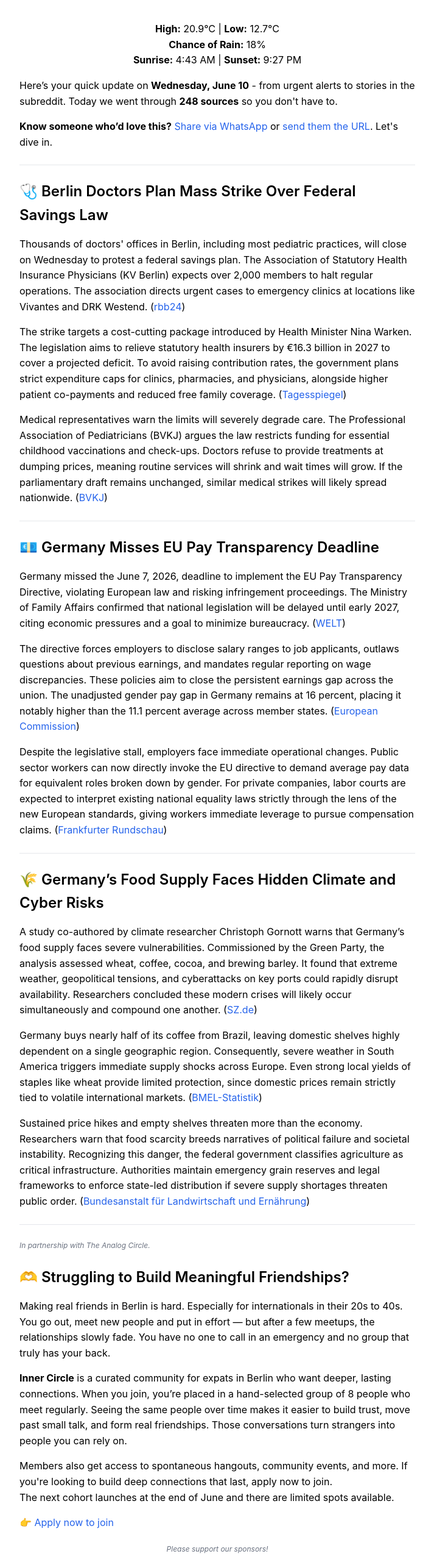
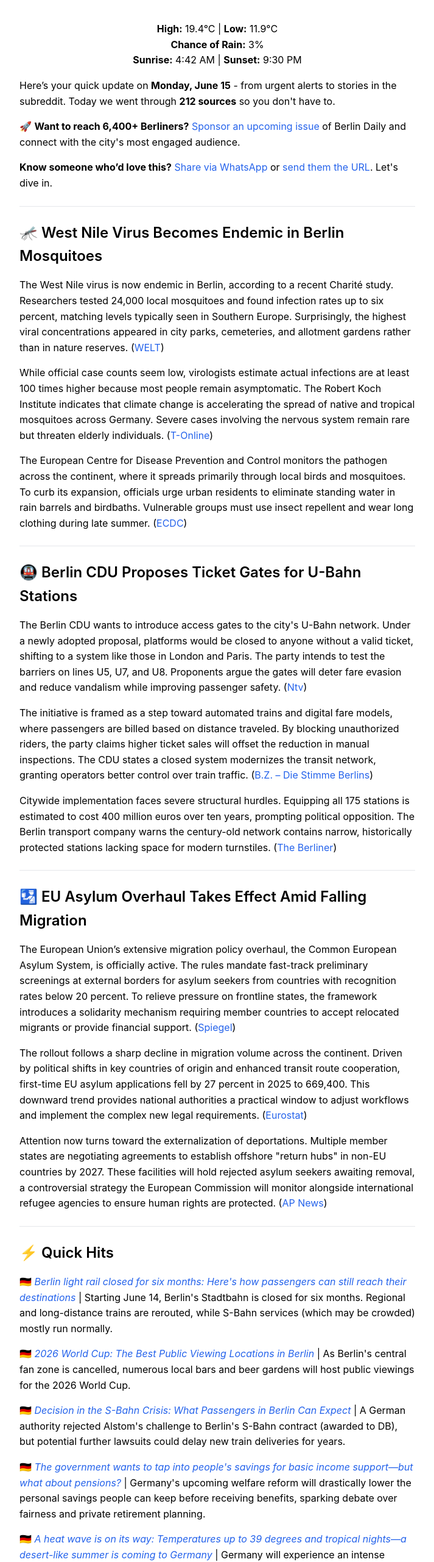
Before and after one commit to plamenpasliev/berlindaily-newsletter-archive, a website: page archive/latest.html in a window 1280 px wide. Shown: the part 220-2782 px from the top of the page at 61% size, without its empty margins (283-996 px from the left). Drawn offline with Linux system fonts and the light colour scheme; a script that the page names is missing.

Commit message:
Update Today's Newsletter

```diff
--- a/archive/latest.html
+++ b/archive/latest.html
@@ -4,10 +4,10 @@
 <head>
     <meta charset="UTF-8">
     <meta name="viewport" content="width=device-width, initial-scale=1.0">
-    <title>🏥 Practice closures, Pay transparency, Food crisis - Berlin News Daily</title>
+    <title>🦟 Mosquito virus, Subway restrictions, Asylum changes - Berlin News Daily</title>
     <meta name="description" content="Stay informed with curated Berlin news and events in English — perfect for expats and newcomers. We go through 100+ articles, posts and events each day so you don't have to.">
     <meta name="author" content="Plamen Pasliev" />
-    <meta name="publish-date" content="2026-06-10">
+    <meta name="publish-date" content="2026-06-15">
     <link rel="canonical" href="https://berlindaily.org/" />
 
     <!-- Cache control for static assets -->
@@ -17,20 +17,20 @@
     <link rel="preload" as="image" href="/assets/berlin-news-daily-logo.webp" fetchpriority="high" />
     <link rel="stylesheet" href="style.css">
 
-    <meta property="og:title" content="🏥 Practice closures, Pay transparency, Food crisis - Berlin News Daily" />
+    <meta property="og:title" content="🦟 Mosquito virus, Subway restrictions, Asylum changes - Berlin News Daily" />
     <meta property="og:description" content="Stay informed with curated Berlin news and events in English — perfect for expats and newcomers. We go through 100+ articles, posts and events each day so you don't have to." />
     <meta property="og:type" content="article" />
-    <meta property="og:url" content="https://newsletter.berlindaily.org/archive/20260610-practice-closures-pay-transparency-food-crisis.html" />
+    <meta property="og:url" content="https://newsletter.berlindaily.org/archive/20260615-mosquito-virus-subway-restrictions-asylum-changes.html" />
     <meta property="og:image" content="https://storage.googleapis.com/gpt-engineer-file-uploads/4EHtkGxfgqNmjMCrTPEpIxYaKjf2/social-images/social-1758459261289-berlindaily-logo.png">
 
 <script type="application/ld+json">
 {
   "@context": "https://schema.org",
   "@type": "NewsArticle",
-  "headline": "🏥 Practice closures, Pay transparency, Food crisis - Berlin News Daily",
+  "headline": "🦟 Mosquito virus, Subway restrictions, Asylum changes - Berlin News Daily",
   "image": [ "https://newsletter.berlindaily.org/assets/berlin-news-daily-logo.webp"
    ],
-  "datePublished": "2026-06-10",
+  "datePublished": "2026-06-15",
   "author": {
     "@type": "Organization",
     "name": "Berlin News Daily"
@@ -62,49 +62,36 @@
   <img style="display: block; margin: 0 auto;" alt="Berlin Daily Logo" width="150" src="https://fgovoiddczxvdmvjrdqs.supabase.co/storage/v1/object/public/berlin_daily_assets/berlin_daily_logo.png?w=150">
 
 <h1 id="☀️-guten-morgen-berlin">☀️ Guten Morgen, Berlin!</h1>
-<p><strong>High:</strong> 20.9°C | <strong>Low:</strong> 12.7°C<br><strong>Chance of Rain:</strong> 18%<br><strong>Sunrise:</strong> 4:43 AM | <strong>Sunset:</strong> 9:27 PM</p>
+<p><strong>High:</strong> 19.4°C | <strong>Low:</strong> 11.9°C<br><strong>Chance of Rain:</strong> 3%<br><strong>Sunrise:</strong> 4:42 AM | <strong>Sunset:</strong> 9:30 PM</p>
 </div>
 
-<p>Here’s your quick update on <strong>Wednesday, June 10</strong> - from urgent alerts to stories in the subreddit. Today we went through <strong>248 sources</strong> so you don't have to. </p>
+<p>Here’s your quick update on <strong>Monday, June 15</strong> - from urgent alerts to stories in the subreddit. Today we went through <strong>212 sources</strong> so you don't have to. </p>
+<p>🚀 <strong>Want to reach 6,400+ Berliners?</strong> <a href="https://berlindaily.org/partner">Sponsor an upcoming issue</a> of Berlin Daily and connect with the city's most engaged audience.</p>
 <p><strong>Know someone who’d love this?</strong> <a href="https://api.whatsapp.com/send?text=Hey%21%20I%E2%80%99ve%20been%20reading%20Berlin%20Daily%20lately%20and%20thought%20you%E2%80%99d%20like%20it.%20It%20helps%20me%20stay%20informed%20and%20find%20out%20cool%20things%20to%20do%20in%20Berlin.%20It%27s%20also%20free.%20Check%20it%20out%3A%20https%3A%2F%2Fberlindaily.org">Share via WhatsApp</a> or <a href="https://newsletter.berlindaily.org/">send them the URL</a>. Let's dive in.</p>
 <hr>
-<h2 id="🩺-berlin-doctors-plan-mass-strike-over-federal-savings-law">🩺 Berlin Doctors Plan Mass Strike Over Federal Savings Law</h2>
-<p class="excerpt">Thousands of doctors' offices in Berlin, including most pediatric practices, will close on Wednesday to protest a federal savings plan. The Association of Statutory Health Insurance Physicians (KV Berlin) expects over 2,000 members to halt regular operations. The association directs urgent cases to emergency clinics at locations like Vivantes and DRK Westend. (<a href="https://www.rbb24.de/panorama/beitrag/2026/06/aktionstag-berliner-arztpraxen-sparpaket-gesundheit.html">rbb24</a>)</p>
-<p>The strike targets a cost-cutting package introduced by Health Minister Nina Warken. The legislation aims to relieve statutory health insurers by €16.3 billion in 2027 to cover a projected deficit. To avoid raising contribution rates, the government plans strict expenditure caps for clinics, pharmacies, and physicians, alongside higher patient co-payments and reduced free family coverage. (<a href="https://www.tagesspiegel.de/berlin/gkv-sparmassnahmen-viele-praxen-in-berlin-konnten-mittwoch-geschlossen-bleiben-15696994.html">Tagesspiegel</a>)</p>
-<p>Medical representatives warn the limits will severely degrade care. The Professional Association of Pediatricians (BVKJ) argues the law restricts funding for essential childhood vaccinations and check-ups. Doctors refuse to provide treatments at dumping prices, meaning routine services will shrink and wait times will grow. If the parliamentary draft remains unchanged, similar medical strikes will likely spread nationwide. (<a href="https://www.bvkj.de/">BVKJ</a>)</p>
+<h2 id="🦟-west-nile-virus-becomes-endemic-in-berlin-mosquitoes">🦟 West Nile Virus Becomes Endemic in Berlin Mosquitoes</h2>
+<p class="excerpt">The West Nile virus is now endemic in Berlin, according to a recent Charité study. Researchers tested 24,000 local mosquitoes and found infection rates up to six percent, matching levels typically seen in Southern Europe. Surprisingly, the highest viral concentrations appeared in city parks, cemeteries, and allotment gardens rather than in nature reserves. (<a href="https://www.welt.de/regionales/berlin/article6a2bcaf67e682fc37fbf6fd3/charite-studie-west-nil-virus-ist-in-berlin-fest-etabliert.html">WELT</a>)</p>
+<p>While official case counts seem low, virologists estimate actual infections are at least 100 times higher because most people remain asymptomatic. The Robert Koch Institute indicates that climate change is accelerating the spread of native and tropical mosquitoes across Germany. Severe cases involving the nervous system remain rare but threaten elderly individuals. (<a href="https://www.t-online.de/gesundheit/aktuelles/id_101293958/west-nil-virus-in-berlin-fest-etabliert-mueckengebiete-identifiziert.html">T-Online</a>)</p>
+<p>The European Centre for Disease Prevention and Control monitors the pathogen across the continent, where it spreads primarily through local birds and mosquitoes. To curb its expansion, officials urge urban residents to eliminate standing water in rain barrels and birdbaths. Vulnerable groups must use insect repellent and wear long clothing during late summer. (<a href="https://www.ecdc.europa.eu/en/west-nile-virus-infection">ECDC</a>)</p>
 <hr>
-<h2 id="💶-germany-misses-eu-pay-transparency-deadline">💶 Germany Misses EU Pay Transparency Deadline</h2>
-<p class="excerpt">Germany missed the June 7, 2026, deadline to implement the EU Pay Transparency Directive, violating European law and risking infringement proceedings. The Ministry of Family Affairs confirmed that national legislation will be delayed until early 2027, citing economic pressures and a goal to minimize bureaucracy. (<a href="https://www.welt.de/wirtschaft/article6a265898b20db0d89b658c25/lohntransparenz-deutschland-verstoesst-seit-heute-gegen-eu-recht-gehalts-klage-aus-bruessel-droht.html">WELT</a>)</p>
-<p>The directive forces employers to disclose salary ranges to job applicants, outlaws questions about previous earnings, and mandates regular reporting on wage discrepancies. These policies aim to close the persistent earnings gap across the union. The unadjusted gender pay gap in Germany remains at 16 percent, placing it notably higher than the 11.1 percent average across member states. (<a href="https://commission.europa.eu/news/new-eu-rules-pay-transparency-explained-2026-06-05_en">European Commission</a>)</p>
-<p>Despite the legislative stall, employers face immediate operational changes. Public sector workers can now directly invoke the EU directive to demand average pay data for equivalent roles broken down by gender. For private companies, labor courts are expected to interpret existing national equality laws strictly through the lens of the new European standards, giving workers immediate leverage to pursue compensation claims. (<a href="https://www.fr.de/wirtschaft/deutschland-versagt-bei-gehaltstransparenz-und-sie-zahlen-die-zeche-frist-eu-zr-94341623.html">Frankfurter Rundschau</a>)</p>
+<h2 id="🚇-berlin-cdu-proposes-ticket-gates-for-u-bahn-stations">🚇 Berlin CDU Proposes Ticket Gates for U-Bahn Stations</h2>
+<p class="excerpt">The Berlin CDU wants to introduce access gates to the city's U-Bahn network. Under a newly adopted proposal, platforms would be closed to anyone without a valid ticket, shifting to a system like those in London and Paris. The party intends to test the barriers on lines U5, U7, and U8. Proponents argue the gates will deter fare evasion and reduce vandalism while improving passenger safety. (<a href="https://www.n-tv.de/regionales/berlin-und-brandenburg/CDU-Fraktion-will-Zugangssperren-zur-U-Bahn-erproben-lassen-id30964008.html">Ntv</a>)</p>
+<p>The initiative is framed as a step toward automated trains and digital fare models, where passengers are billed based on distance traveled. By blocking unauthorized riders, the party claims higher ticket sales will offset the reduction in manual inspections. The CDU states a closed system modernizes the transit network, granting operators better control over train traffic. (<a href="https://www.bz-berlin.de/berlin/berliner-cdu-will-zugangssperren-zur-u-bahn">B.Z. – Die Stimme Berlins</a>)</p>
+<p>Citywide implementation faces severe structural hurdles. Equipping all 175 stations is estimated to cost 400 million euros over ten years, prompting political opposition. The Berlin transport company warns the century-old network contains narrow, historically protected stations lacking space for modern turnstiles. (<a href="https://www.theberliner.com">The Berliner</a>)</p>
 <hr>
-<h2 id="🌾-germanys-food-supply-faces-hidden-climate-and-cyber-risks">🌾 Germany’s Food Supply Faces Hidden Climate and Cyber Risks</h2>
-<p class="excerpt">A study co-authored by climate researcher Christoph Gornott warns that Germany’s food supply faces severe vulnerabilities. Commissioned by the Green Party, the analysis assessed wheat, coffee, cocoa, and brewing barley. It found that extreme weather, geopolitical tensions, and cyberattacks on key ports could rapidly disrupt availability. Researchers concluded these modern crises will likely occur simultaneously and compound one another. (<a href="https://www.sueddeutsche.de/wissen/lebensmittelversorgung-deutschland-risiken-engpaesse-krieg-klimawandel-li.3495586">SZ.de</a>)</p>
-<p>Germany buys nearly half of its coffee from Brazil, leaving domestic shelves highly dependent on a single geographic region. Consequently, severe weather in South America triggers immediate supply shocks across Europe. Even strong local yields of staples like wheat provide limited protection, since domestic prices remain strictly tied to volatile international markets. (<a href="https://www.bmel-statistik.de/aussenhandel/deutscher-aussenhandel-mit-brasilien">BMEL-Statistik</a>)</p>
-<p>Sustained price hikes and empty shelves threaten more than the economy. Researchers warn that food scarcity breeds narratives of political failure and societal instability. Recognizing this danger, the federal government classifies agriculture as critical infrastructure. Authorities maintain emergency grain reserves and legal frameworks to enforce state-led distribution if severe supply shortages threaten public order. (<a href="https://www.ble.de/DE/Themen/Landwirtschaft/Kritische-Infrastrukturen-Landwirtschaft/Hintergruende/hintergruende_node.html">Bundesanstalt für Landwirtschaft und Ernährung</a>)</p>
-<hr>
-<p style="font-size: 12px; color: #6b7280; font-style: italic;">
-  In partnership with The Analog Circle.
-</p>
-
-<h2 id="🫶-struggling-to-build-meaningful-friendships">🫶 Struggling to Build Meaningful Friendships?</h2>
-<p>Making real friends in Berlin is hard. Especially for internationals in their 20s to 40s. You go out, meet new people and put in effort — but after a few meetups, the relationships slowly fade. You have no one to call in an emergency and no group that truly has your back.</p>
-<p><strong>Inner Circle</strong> is a curated community for expats in Berlin who want deeper, lasting connections. When you join, you’re placed in a hand-selected group of 8 people who meet regularly. Seeing the same people over time makes it easier to build trust, move past small talk, and form real friendships. Those conversations turn strangers into people you can rely on.</p>
-<p>Members also get access to spontaneous hangouts, community events, and more. If you're looking to build deep connections that last, apply now to join.<br>The next cohort launches at the end of June and there are limited spots available. </p>
-<p>👉 <a href="https://forms.theanalogcircle.com/ic-application?utm_source=berlindaily&amp;utm_medium=partners&amp;utm_campaign=berlindaily-2026-06-10&amp;utm_section=midroll">Apply now to join</a></p>
-<p style="font-size: 12px; color: #6b7280; margin-top: 20px; text-align: center; font-style: italic;">
-  Please support our sponsors!
-</p>
-
+<h2 id="🛂-eu-asylum-overhaul-takes-effect-amid-falling-migration">🛂 EU Asylum Overhaul Takes Effect Amid Falling Migration</h2>
+<p class="excerpt">The European Union’s extensive migration policy overhaul, the Common European Asylum System, is officially active. The rules mandate fast-track preliminary screenings at external borders for asylum seekers from countries with recognition rates below 20 percent. To relieve pressure on frontline states, the framework introduces a solidarity mechanism requiring member countries to accept relocated migrants or provide financial support. (<a href="https://www.spiegel.de/politik/geas-eu-verschaerft-asylregeln-und-setzt-reform-mit-schnelleren-verfahren-um-a-a87a0b48-f77a-4be9-b21b-240962bd6f0d">Spiegel</a>)</p>
+<p>The rollout follows a sharp decline in migration volume across the continent. Driven by political shifts in key countries of origin and enhanced transit route cooperation, first-time EU asylum applications fell by 27 percent in 2025 to 669,400. This downward trend provides national authorities a practical window to adjust workflows and implement the complex new legal requirements. (<a href="https://ec.europa.eu/eurostat">Eurostat</a>)</p>
+<p>Attention now turns toward the externalization of deportations. Multiple member states are negotiating agreements to establish offshore "return hubs" in non-EU countries by 2027. These facilities will hold rejected asylum seekers awaiting removal, a controversial strategy the European Commission will monitor alongside international refugee agencies to ensure human rights are protected. (<a href="https://apnews.com">AP News</a>)</p>
 <hr>
 <h2 id="⚡-quick-hits">⚡ Quick Hits</h2>
-<p>🇩🇪 <a href="https://www.tagesspiegel.de/berlin/bezirke/spandau/ice-strecke-berlin-hamburg-was-anwohner-und-fahrgaste-jetzt-wissen-mussen-15696214.html"><em>ICE route Berlin-Hamburg: What residents and passengers need to know now</em></a> | The Berlin-Hamburg railway line reopens on June 14, but express trains will bypass Spandau and regional services will face major disruptions.</p>
-<p>🇬🇧 <a href="https://www.berlin.de/en/news/10432510-5559700-sbahn-line-in-the-southeast-to-be-closed.en.html"><em>S-Bahn line in the southeast to be closed for several weeks</em></a> | S-Bahn services on several lines in southeast Berlin will be suspended from Friday until July 6 for DB signal box construction work.</p>
-<p>🇩🇪 <a href="https://www.berliner-kurier.de/berlin/berliner-kitas-27-schliesstage-li.10072376"><em>Watch out! Berlin parents can use this trick to avoid daycare closures</em></a> | Berlin daycare centers cannot increase annual closing days to 27 without explicit parental consent, as existing contracts remain valid (usually limiting closures to 25 days).</p>
-<p>🇩🇪 <a href="https://www.berliner-zeitung.de/article/emirates-chef-mit-vernichtendem-urteil-ueber-den-ber-berlin-hat-keinen-hauptstadt-airport-10076821"><em>Emirates boss with a devastating verdict on BER: “Berlin has no capital airport”</em></a> | Emirates president Tim Clark criticized BER for lacking international connections, proposing daily flights to Dubai (and Stuttgart) despite German regulatory limits.</p>
-<p>🇩🇪 <a href="https://www.berliner-zeitung.de/article/bienen-sterben-auf-der-suche-nach-wasser-diese-schale-auf-dem-balkon-rettet-ihnen-das-leben-10073975"><em>Bees are dying while searching for water: This bowl on the balcony saves their lives</em></a> | To save thirsty urban bees from drowning, set up a shallow water bowl filled with stones or twigs to provide safe landing spots.</p>
-<p>🇩🇪 <a href="https://www.handelsblatt.com/politik/deutschland/reform-rentenkommission-erwaegt-pflicht-zum-rentensplitting-01/100229359.html"><em>Reform: Pension Commission is considering mandatory pension splitting</em></a> | Germany's pension commission is considering mandatory pension splitting for married couples. This would automatically share pension rights equally to improve women's financial security.</p>
-<p>🇩🇪 <a href="https://www.t-online.de/nachrichten/panorama/wetter/id_101288030/hitzewelle-kommt-wetter-bringt-wuestentage-nach-deutschland.html"><em>“Desert days” ahead – next heat wave is coming</em></a> | A major heatwave will hit Germany this weekend, bringing the year's first 35°C temperatures by early next week.</p>
+<p>🇩🇪 <a href="https://www.morgenpost.de/berlin/article412258076/deutsche-bahn-berlin-stadtbahn-sperrung-s-bahn-regionalexpress-ice.html"><em>Berlin light rail closed for six months: Here's how passengers can still reach their destinations</em></a> | Starting June 14, Berlin's Stadtbahn is closed for six months. Regional and long-distance trains are rerouted, while S-Bahn services (which may be crowded) mostly run normally.</p>
+<p>🇩🇪 <a href="https://www.berliner-kurier.de/sport/fussball/wm-2026-public-viewing-berlin-li.10081785"><em>2026 World Cup: The Best Public Viewing Locations in Berlin</em></a> | As Berlin's central fan zone is cancelled, numerous local bars and beer gardens will host public viewings for the 2026 World Cup.</p>
+<p>🇩🇪 <a href="https://www.berliner-zeitung.de/article/entscheidung-im-s-bahn-drama-was-auf-die-fahrgaeste-in-berlin-zukommt-10092614"><em>Decision in the S-Bahn Crisis: What Passengers in Berlin Can Expect</em></a> | A German authority rejected Alstom's challenge to Berlin's S-Bahn contract (awarded to DB), but potential further lawsuits could delay new train deliveries for years.</p>
+<p>🇩🇪 <a href="https://www.mdr.de/nachrichten/deutschland/politik/buergergeld-grundsicherung-staat-erspartes-rente-vorsorge,schonvermoegen-100.html"><em>The government wants to tap into people's savings for basic income support—but what about pensions?</em></a> | Germany's upcoming welfare reform will drastically lower the personal savings people can keep before receiving benefits, sparking debate over fairness and private retirement planning.</p>
+<p>🇩🇪 <a href="https://www.merkur.de/deutschland/deutschland-hitzedom-rollt-an-bis-zu-39-grad-und-tropennaechte-jetzt-kommt-der-wuestensommer-ueber-zr-94349931.html"><em>A heat wave is on its way: Temperatures up to 39 degrees and tropical nights—a desert-like summer is coming to Germany</em></a> | Germany will experience an intense heatwave starting midweek, with temperatures soaring up to 39 degrees Celsius and nights remaining very warm.</p>
+<p>🇬🇧 <a href="https://www.yahoo.com/news/world/articles/berlin-hamburg-railway-line-reopens-072615484.html"><em>Berlin-Hamburg railway line reopens after 10-month overhaul</em></a> | DB has reopened Germany's key Berlin-Hamburg railway line following a ten-month overhaul (costing 2.2 billion euros) that modernized tracks, signals, and 28 stations.</p>
+<p>🇬🇧 <a href="https://www.dw.com/en/germany-faces-eu-penalty-over-gender-pay-gap-directive/a-77527802"><em>Will EU penalize Germany over its gender pay gap directive?</em></a> | Germany could face EU penalties after missing the deadline to implement a new directive designed to close the gender pay gap.</p>
 <hr>
 <h2 id="📅-top-events-this-week">📅 Top Events This Week</h2>
 <div style="margin-top: 20px; margin-bottom: 20px; text-align:center">
@@ -118,13 +105,13 @@
 
 <hr>
 <h2 id="💬-what-berliners-are-talking-about">💬 What Berliners Are Talking About</h2>
-<p>🗣️ <a href="https://www.reddit.com/r/berlinsocialclub/comments/1u11taw/mietbremse_with_existing_eigenbedarf_claim/"><em>Mietbremse with existing Eigenbedarf Claim</em></a> | Tenants debate fighting a sketchy Berlin landlord using rent control and challenging his claimed personal-use eviction.</p>
-<p>🗣️ <a href="https://www.reddit.com/r/askberliners/comments/1u183kp/how_hard_is_it_to_find_a_place_in_berlin_from/"><em>How hard is it to find a place in Berlin from July to September?</em></a> | People share how tough Berlin’s summer housing hunt is and compare dorms, sublets, and WGs.</p>
-<p>🗣️ <a href="https://www.reddit.com/r/berlin/comments/1u12b1i/long_distance_moving_companies_in_berlin/"><em>Long distance moving companies in Berlin</em></a> | People share trusted long-distance movers from Berlin, offering recommendations and personal experiences.</p>
-<p>🗣️ <a href="https://www.reddit.com/r/askberliners/comments/1u149mb/telc_b1_exam_at_speakeasy_berlin_experience/"><em>TELC B1 Exam at Speakeasy Berlin – experience</em></a> | People share practical tips and personal experiences about taking the TELC B1 at Speakeasy.</p>
-<p>🗣️ <a href="https://www.reddit.com/r/berlin/comments/1u0zpa3/gastro_workers_question_about_schwarzarbeit/"><em>Gastro workers: Question about Schwarzarbeit</em></a> | Berlin hospitality workers swap stories on how common under-the-table jobs are—and why they’re risky.</p>
+<p>🗣️ <a href="https://www.reddit.com/r/berlinsocialclub/comments/1u5ivz7/where_do_indian_vietnamese_and_italian_people_go/"><em>Where do Indian, Vietnamese and Italian people go to have Indian, Vietnamese and Italian food in Berlin?</em></a> | Locals and expats trade tips on truly authentic ethnic restaurants in Berlin.</p>
+<p>🗣️ <a href="https://www.reddit.com/r/askberliners/comments/1u5g9jf/looking_for_help_regarding_employment/"><em>Looking for help regarding employment</em></a> | Newcomer to Berlin’s hunting for English-friendly job options despite language barriers.</p>
+<p>🗣️ <a href="https://www.reddit.com/r/berlinsocialclub/comments/1u5e43e/f%C3%AAte_de_la_musique_this_sunday_300_free_stages/"><em>Fête de la Musique this Sunday — 300+ free stages across all 12 districts</em></a> | Berliners excitedly plan next Sunday’s huge free citywide music festival party.</p>
+<p>🗣️ <a href="https://www.reddit.com/r/berlin/comments/1u5j0gn/emotorr%C3%A4der_in_berlin_kauft_die_gerade_eigentlich/"><em>E-Motorräder in Berlin – kauft die gerade eigentlich jeder?</em></a> | Berliners debate whether cheap e-motorbikes beat e-bikes for city commuting.</p>
+<p>🗣️ <a href="https://www.reddit.com/r/berlinsocialclub/comments/1u5in8e/stolen_bike/"><em>Stolen Bike</em></a> | People share realistic expectations and tips for possibly recovering a stolen bike.</p>
 <hr>
-<p>🦦 <strong>Word of the Day:</strong> Murmeltier | <strong>Literal:</strong> Mumbling animal | <strong>Meaning:</strong> A marmot. | <strong>Example:</strong> <em>Im Winter hält das Murmeltier einen langen Schlaf.</em> (In winter, the mumbling animal takes a long sleep.)</p>
+<p>🪚 <strong>Word of the Day:</strong> Nervensäge | <strong>Literal:</strong> Nerve saw | <strong>Meaning:</strong> A highly annoying person who gets on your nerves. | <strong>Example:</strong> <em>Mein kleiner Bruder kann manchmal eine unglaubliche Nervensäge sein.</em> (My little brother can sometimes be an unbelievable nerve saw.)</p>
 <hr>
 <h3 id="👋-thats-a-wrap-thank-you-for-reading">👋 That's a wrap! Thank you for reading.</h3>
 <p>Got feedback? Write us at <a href="mailto:news@berlindaily.org">news@berlindaily.org</a>. </p>
```
